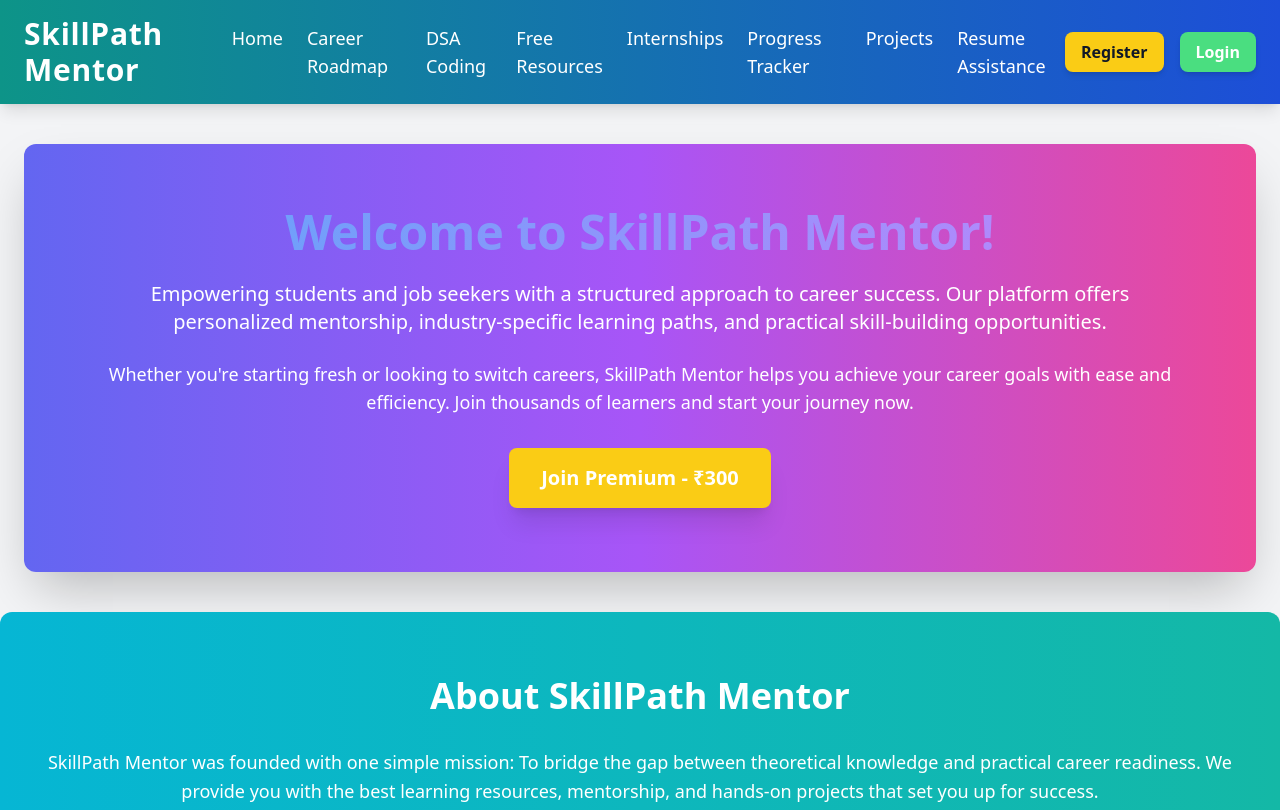
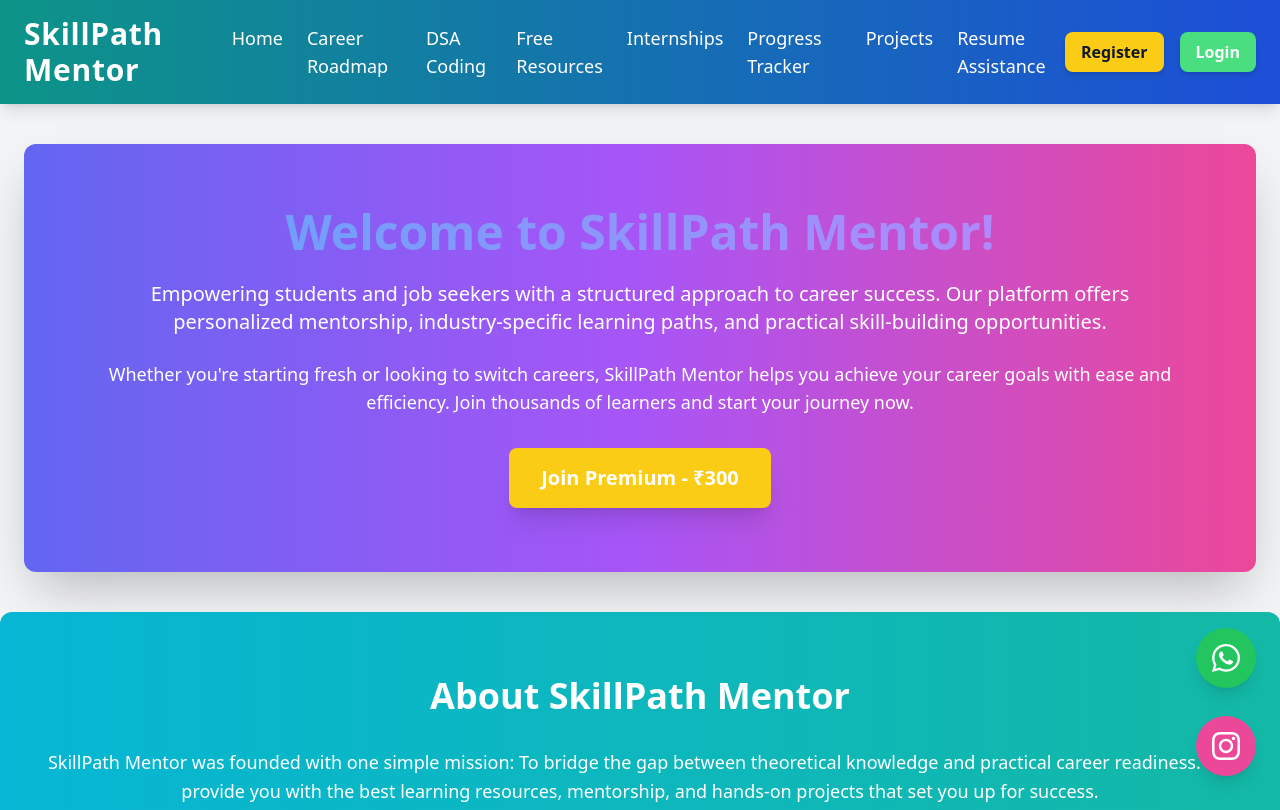
Before and after one commit to Deba627/SkillPath-Mentor-Website, a plain HTML site: page index.html in a window 1280 px wide. Shown: the top 810 px of the page. Drawn offline with nearby package versions, Linux system fonts and the light colour scheme.

Commit message:
Updated homepage design

```diff
--- a/index.html
+++ b/index.html
@@ -6,7 +6,7 @@
     <meta name="viewport" content="width=device-width, initial-scale=1.0">
     <title>SkillPath Mentor - Home</title>
     <link rel="stylesheet" href="styles.css">
-
+    <link rel="icon" type="image/png" href="images/favicon.png">
     <script src="https://cdn.tailwindcss.com"></script>
 </head>
 
@@ -18,7 +18,7 @@
 
             <!-- Company Name with Special Hover Effect -->
             <h1 class="text-3xl font-extrabold text-white tracking-wide transition-transform transform hover:scale-110 hover:text-yellow-300 hover:rotate-2">
-                SkillPath Mentor
+                <a href="index.html">SkillPath Mentor</a>
             </h1>
 
             <!-- Navigation Menu -->
@@ -58,6 +58,25 @@
             </a>
         </div>
     </section>
+
+    <!-- Floating Social Icons -->
+<div class="floating-icons fixed bottom-6 right-6 flex flex-col space-y-4 z-[1000]">
+    <!-- WhatsApp Icon -->
+    <a href="https://chat.whatsapp.com/F1a4umv7mjy4NHspmPyUZY" target="_blank"
+       class="social-icon bg-green-500 text-white p-4 rounded-full shadow-lg hover:scale-110 transition">
+        <i class="fab fa-whatsapp text-3xl"></i>
+    </a>
+
+    <!-- Instagram Icon -->
+    <a href="https://www.instagram.com/skillpathmentor/" target="_blank"
+       class="social-icon bg-pink-500 text-white p-4 rounded-full shadow-lg hover:scale-110 transition">
+        <i class="fab fa-instagram text-3xl"></i>
+    </a>
+</div>
+
+<!-- Font Awesome for Icons -->
+<script src="https://cdnjs.cloudflare.com/ajax/libs/font-awesome/6.4.2/js/all.min.js"></script>
+
 
     <!-- About Section -->
     <section class="container mx-auto my-10 px-6 text-center bg-gradient-to-r from-cyan-500 to-teal-500 text-white py-16 rounded-xl shadow-lg">
--- a/styles.css
+++ b/styles.css
@@ -78,3 +78,44 @@
 .footer {
     @apply bg-gradient-to-r from-blue-600 to-purple-700 text-white text-center p-5 mt-10 shadow-md;
 }
+
+
+    /* Floating icons animation */
+    .floating-icons {
+        position: fixed;
+        bottom: 20px;
+        right: 20px;
+        display: flex;
+        flex-direction: column;
+        gap: 12px;
+        z-index: 1000; /* Keep icons above everything */
+    }
+
+    .social-icon {
+        display: flex;
+        align-items: center;
+        justify-content: center;
+        width: 60px;
+        height: 60px;
+        border-radius: 50%;
+        box-shadow: 0px 5px 10px rgba(0, 0, 0, 0.2);
+        transition: transform 0.2s ease-in-out, box-shadow 0.3s;
+    }
+
+    .social-icon:hover {
+        transform: scale(1.1);
+    }
+
+    .whatsapp {
+        background-color: #25D366; /* WhatsApp Green */
+    }
+
+    .instagram {
+        background: linear-gradient(45deg, #f09433, #e6683c, #dc2743, #cc2366, #bc1888); /* Instagram gradient */
+    }
+
+    .social-icon svg {
+        width: 32px;
+        height: 32px;
+        fill: white;
+    }
```
Also changed, not shown: career-roadmap.html (+6 -1 lines), dsa-coding.html (+2 -1 lines), free-resources.html (+2 -1 lines), internships.html (+2 -1 lines), login.html (+1 -0 lines), premium.html (+2 -1 lines), progress-tracker.html (+2 -1 lines), projects.html (+2 -1 lines), register.html (+3 -1 lines), resume-assistance.html (+1 -1 lines), signup.html (+1 -0 lines), images/favicon.png (added).
